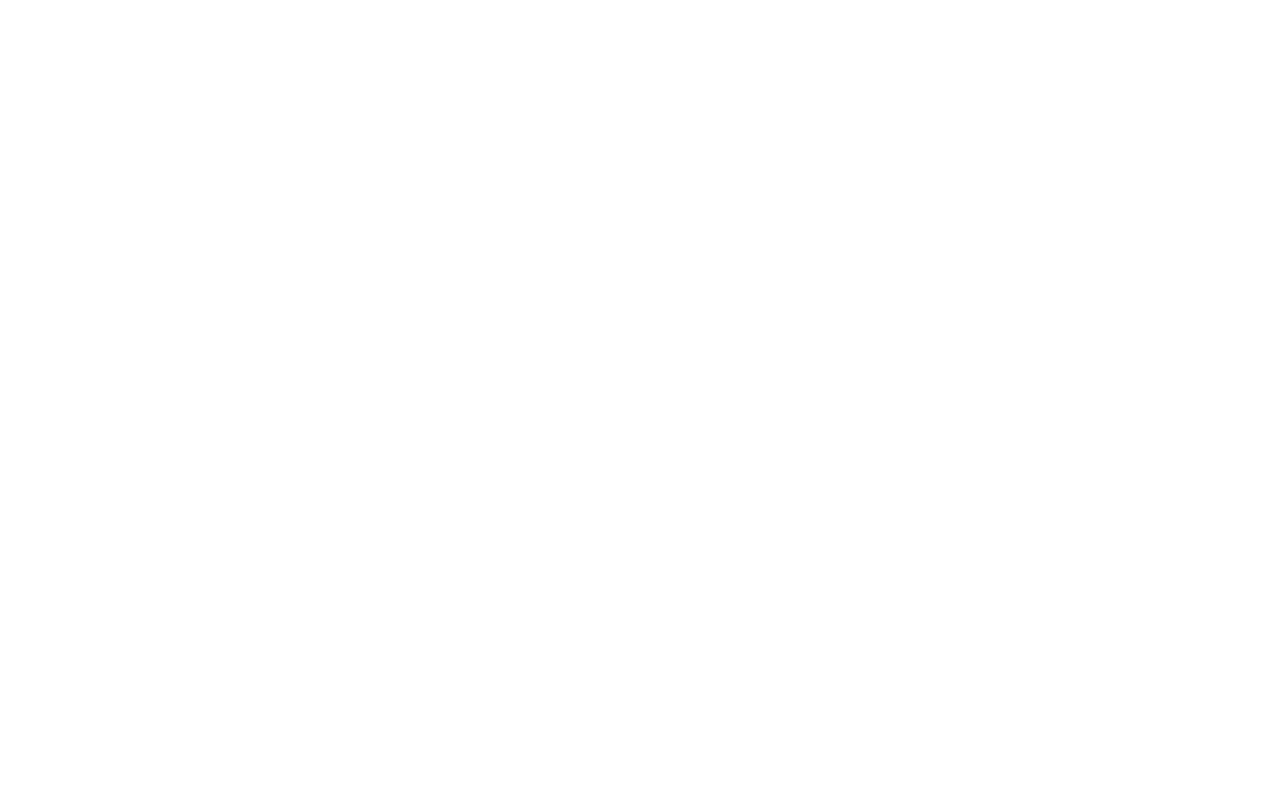
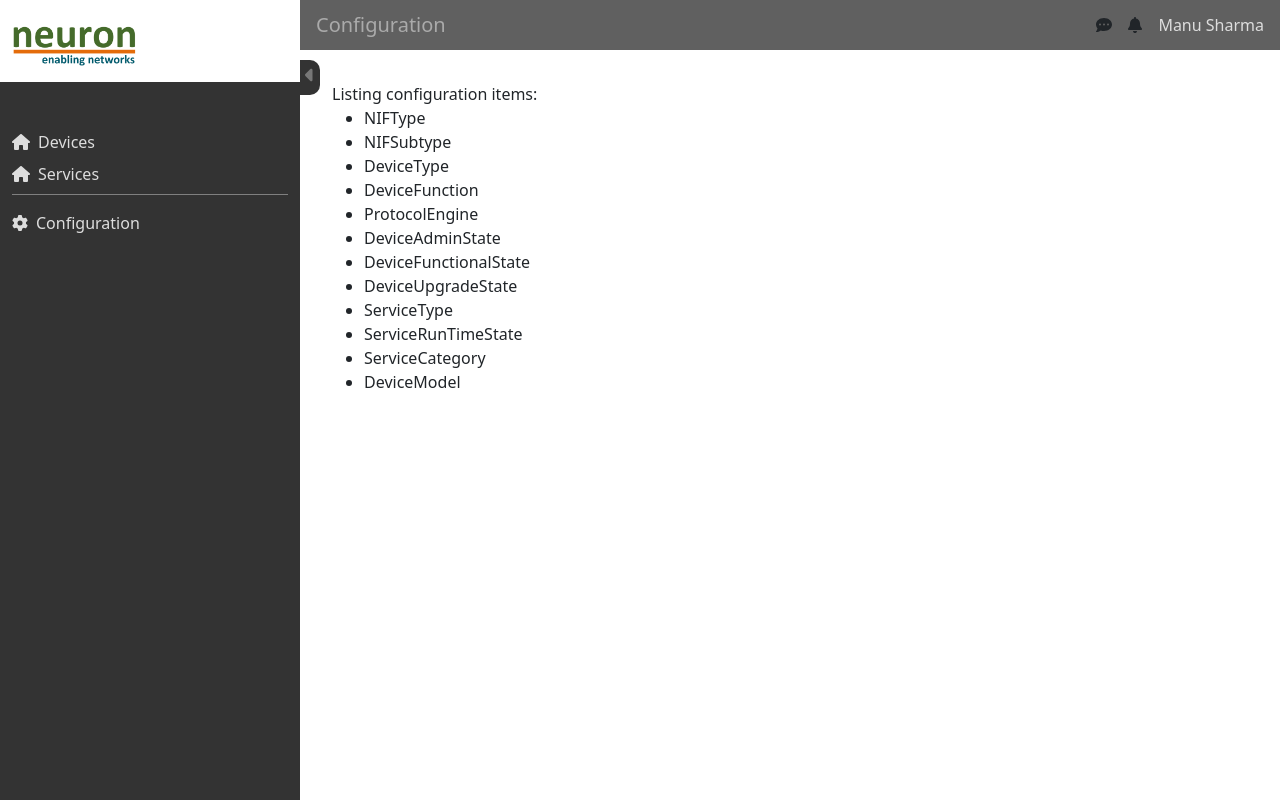
Before and after one commit to storrellas/neuron_ui, a React (Create React App) app: page /dashboard/configuration in a window 1280 px wide. Before the commit this address had no page. Built offline with nearby package versions, Linux system fonts and the light colour scheme.

Commit message:
ENH: Adding pages

```diff
--- a/src/App.js
+++ b/src/App.js
@@ -6,6 +6,10 @@ import i18n from "i18next";
 import { initReactI18next } from "react-i18next";
 import { Welcome, Login } from './pages/Login'
 import { Dashboard } from './pages/Dashboard'
+
+import { Devices } from './components/Devices'
+import { Services } from './components/Services'
+import { Configuration } from './components/Configuration'
 
 window.matchMedia = false  // Removes read for 'prefers-reduced-motion'
 
@@ -22,8 +26,15 @@ i18n
       en: {
         translation: {
           devices: 'Devices',
-          elements: 'Elements',
+          services: 'Services',
           configuration: 'Configuration',
+
+          user_profile_title: 'User Profile',
+          first_name: 'First Name',
+          last_name: 'Last Name',
+          email_address: 'Email',
+          password: 'Password',
+          retype_password: 'Retype password'
         }
       },
     },
@@ -43,7 +54,11 @@ const App = () => {
               <Route path="/" element={<Welcome />}>
                 <Route index element={<Login />} />
               </Route>
-              <Route path="/dashboard" element={<Dashboard/>} />
+              <Route path="/dashboard" element={<Dashboard/>} >
+                <Route index element={<Devices />} />
+                <Route path="/dashboard/services" element={<Services />} />
+                <Route path="/dashboard/configuration" element={<Configuration />} />
+              </Route>
             </Routes>
           </Router>)
 }
--- /dev/null
+++ b/src/components/Configuration.js
@@ -0,0 +1,21 @@
+
+
+export const Configuration = () => {
+  return <div>
+          <div>Listing configuration items:</div>
+          <ul>
+            <li>NIFType</li>
+            <li>NIFSubtype</li>
+            <li>DeviceType</li>
+            <li>DeviceFunction</li>
+            <li>ProtocolEngine</li>
+            <li>DeviceAdminState</li>
+            <li>DeviceFunctionalState</li>
+            <li>DeviceUpgradeState</li>
+            <li>ServiceType</li>
+            <li>ServiceRunTimeState</li>
+            <li>ServiceCategory</li>
+            <li>DeviceModel</li>
+          </ul>
+        </div>
+}
--- /dev/null
+++ b/src/components/Devices.js
@@ -0,0 +1,7 @@
+
+
+export const Devices = () => {
+  return <div>
+    Include here a table with Devices and also actions to create/edit/delete
+  </div>
+}
--- /dev/null
+++ b/src/components/Services.js
@@ -0,0 +1,11 @@
+
+
+export const Services = () => {
+  return <div>
+  Include here a table with Services:
+    <ul>
+      <li>Actions to create/edit/delete</li>
+      <li>Assign services to devices</li>
+    </ul>
+</div>
+}
--- a/src/pages/Dashboard.js
+++ b/src/pages/Dashboard.js
@@ -54,49 +54,49 @@ export const Dashboard = () => {
   // }, [navigate])
 
   const isActive = ( section ) => {
-    if( section === 'elements' && location.pathname === '/dashboard/') return true
-    if( section === 'devices' && location.pathname.includes('mytasks') ) return true
+    if( section === 'devices' && location.pathname === '/dashboard') return true
+    if( section === 'elements' && location.pathname.includes('elements') ) return true
     return false
   }
 
   const getTitle = () => {
-    return ""
+    if( location.pathname === '/dashboard') return t('devices')
+    if( location.pathname.includes('elements') ) return t('elements')
+    if( location.pathname.includes('configuration') ) return t('configuration')
     return false
   }
 
-  return <main className="d-flex"  style={{height: '100vh'}}
+  return <main className="d-flex"  style={{ height: '100vh', overflow: 'hidden', position: 'relative' }}
           onClick={() => setShowProfile(false)}>
+
           <div className={showSidebar?"sidebar d-flex flex-column":"sidebar hide"}>
-
-
-
-            <div className="sidebar-control" style={{ zIndex: '2999',
-              position: 'absolute'}}onClick={() => {
+            <div className="sidebar-control"
+              style={{ zIndex: '2999', position: 'absolute'}}
+              onClick={() => {
               const status = !showSidebar;
               setShowSidebar(status);
             }}>
               <FontAwesomeIcon icon={showSidebar?faCaretLeft:faCaretRight} />
             </div>
-            {/* <div className="background-logo"/> */}
             <div className="logo-img" style={{ background: 'white', padding: '1em 0.5em'}}>
               <img id="logo" src={logo} height="100" alt="logo" />
             </div>
             <div className="ms-2 me-2 ps-1 pe-1">
 
               <div className='my-3' style={{ border: '1px 0px', borderBottom: '1px solid grey'}}>
-                <div className={isActive('my_tasks')?`menu-option active d-flex align-items-center`:`menu-option d-flex align-items-center`} style={{ marginTop: '3em' }}>
+                <div className={isActive('devices')?`menu-option active d-flex align-items-center`:`menu-option d-flex align-items-center`} style={{ marginTop: '3em' }}>
                   <FontAwesomeIcon className="me-2" icon={faHouse} />
-                  <Link to='/dashboard/mytasks' className="w-100">
+                  <Link to='/dashboard' className="w-100">
                     <div className="d-flex justify-content-between">
                       <span>{t('devices')}</span>
                     </div>
                   </Link>
                 </div>
-                <div className={isActive('elements')?`menu-option active d-flex align-items-center`:`menu-option d-flex align-items-center`}>
+                <div className={isActive('services')?`menu-option active d-flex align-items-center`:`menu-option d-flex align-items-center`}>
                   <FontAwesomeIcon className="me-2" icon={faHouse} />
-                  <Link to='/dashboard/mytasks' className="w-100">
+                  <Link to='/dashboard/services' className="w-100">
                     <div className="d-flex justify-content-between">
-                      <span>{t('elements')}</span>
+                      <span>{t('services')}</span>
                     </div>
                   </Link>
                 </div>
@@ -107,7 +107,7 @@ export const Dashboard = () => {
               <div className={isActive('configuration')?`menu-option active`:`menu-option`}
                 onClick={() => setShowConfiguration(!showConfiguration)}>
                 <FontAwesomeIcon className="me-2" icon={faGear} />
-                <Link>{t('configuration')}</Link>
+                <Link to='/dashboard/configuration' >{t('configuration')}</Link>
               </div>
             </div>
           </div>
@@ -124,16 +124,17 @@ export const Dashboard = () => {
                   <FontAwesomeIcon className="me-3 cursor-pointer" icon={faBell} />
                 </div>
                 <div className="h-100 pt-2 pb-2 me-3 cursor-pointer d-flex align-items-center" onClick={(e) => {e.stopPropagation(); setShowProfile(true)}}>
-                  <div style={{ color: '#DDD'}}>{whoami.first_name} {whoami.last_name}asfdd</div>
+                  <div style={{ color: '#DDD'}}>{whoami.first_name} {whoami.last_name}Manu Sharma</div>
                 </div>
               </div>
             </nav>
-            <div className="main-content flex-grow-1" style={{ height: '0px', overflow: 'auto', minHeight: 'calc(100% - 50px)'}}>
+            <div className="main-content flex-grow-1" style={{ height: '0px', overflow: 'auto', minHeight: 'calc(100% - 50px)', padding: '2em'}}>
               <Outlet />
             </div>
           </div>
 
-          <div className={`${showProfile?"user-profile":"user-profile show"}`} style={{zIndex: 100}} onClick={(e) => e.stopPropagation()}>
+
+          <div className={`${showProfile?"user-profile":"user-profile show"}`} onClick={(e) => e.stopPropagation()}>
             <h2>{t('user_profile_title')}</h2>
             <div className="mb-3">
               <label className="form-label">{t('first_name')}</label>
```
